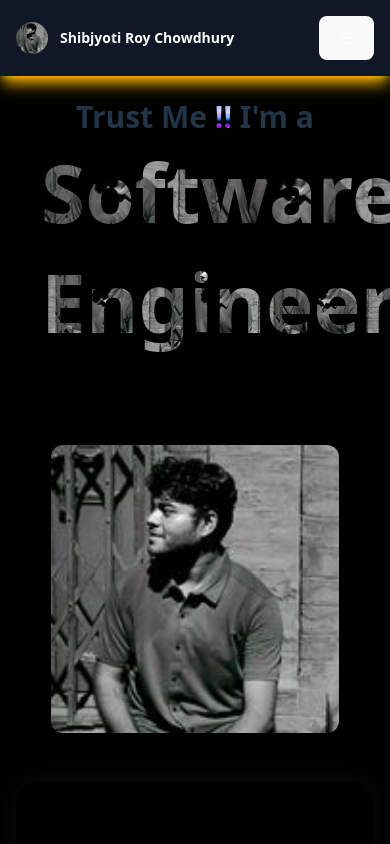
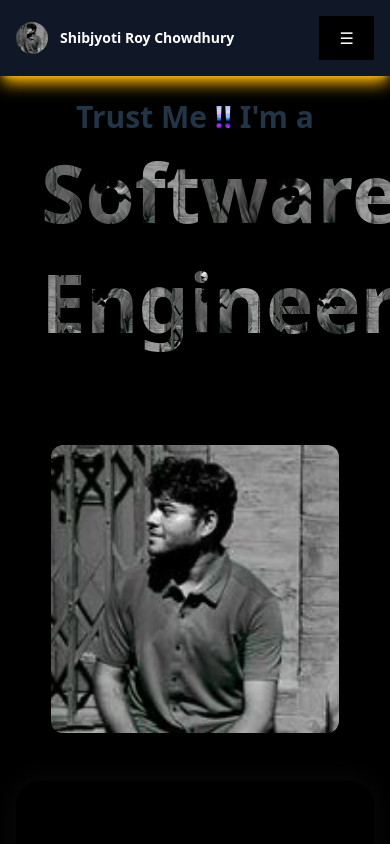
Before and after one commit to shib-weber/Shibjyoti-Roy-Chowdhury, a React (Vite) app in the folder client/: page / in a window 390 px wide. Shown: the top 844 px of the page. Built offline with nearby package versions, Linux system fonts and the light colour scheme.

Commit message:
Update page.jsx

```diff
--- a/client/src/Pages/page.jsx
+++ b/client/src/Pages/page.jsx
@@ -30,8 +30,8 @@ export default function Portfolio() {
             Shibjyoti Roy Chowdhury
           </div>
 
-          <div className="md:hidden">
-            <button onClick={() => setMenuOpen(!menuOpen)} className="focus:outline-none text-white text-xl">
+          <div className="md:hidden bg-black">
+            <button onClick={() => setMenuOpen(!menuOpen)} className="focus:outline-none text-white text-xl"style={{backgroundColor:"black" , color:"white"}}>
               ☰
             </button>
           </div>
```
